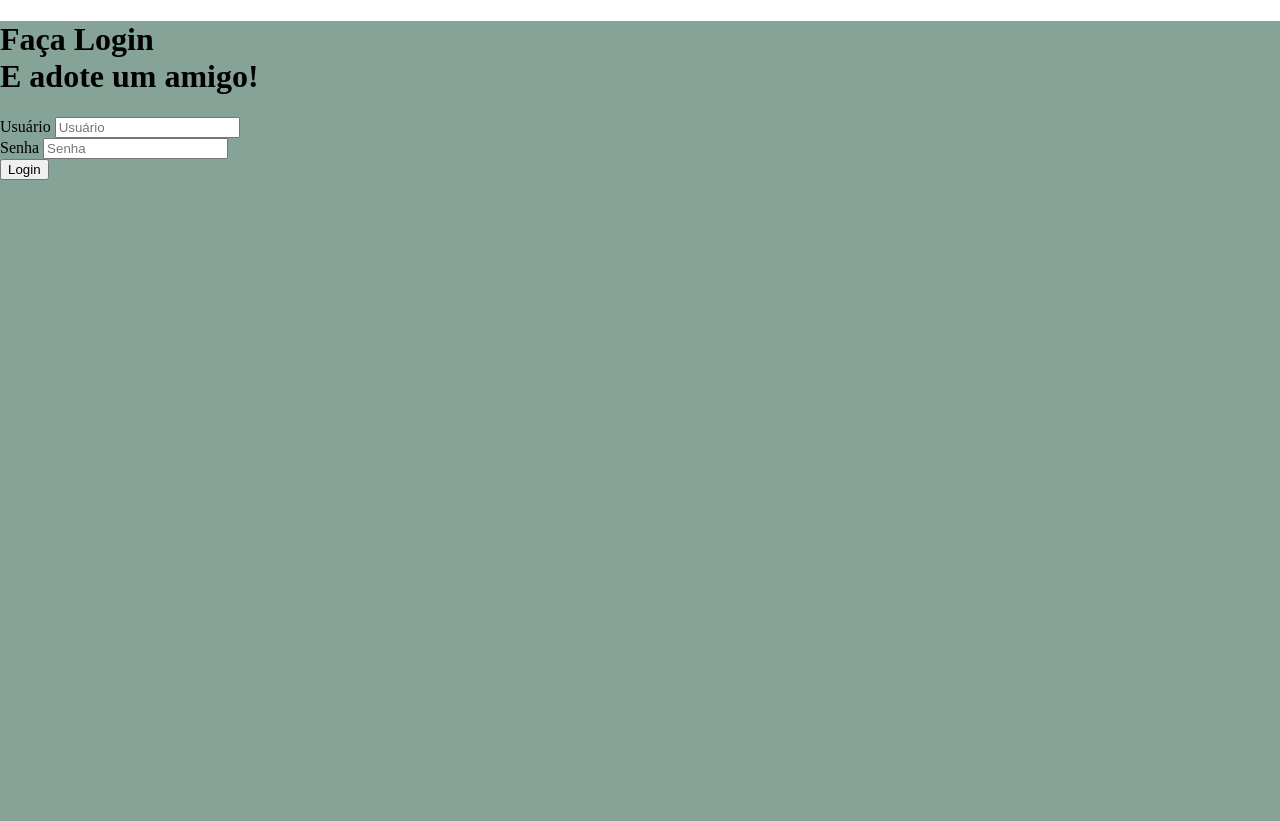
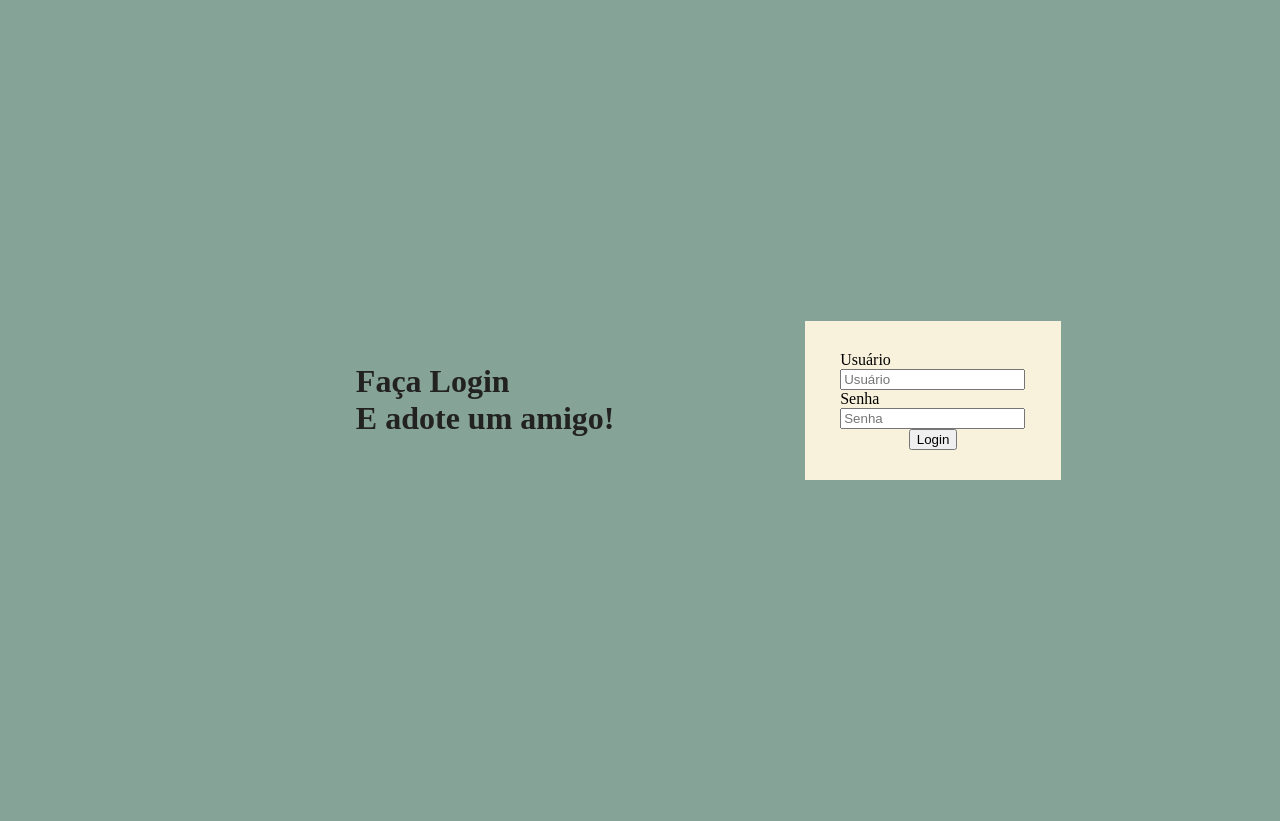
Before and after one commit to RosyAndrade/login, a PHP site: page / in a window 1280 px wide. After the commit the page ends 480 px from the top, so only its background shows below. Run offline with PHP 8.4, Linux system fonts and the light colour scheme.

Commit message:
starting

```diff
--- a/styte.css
+++ b/styte.css
@@ -6,4 +6,38 @@ body{
     width: 100vw;
     height: 100vh;
     background-color: #86a397;
+    display: flex;
+    justify-content: center;
+    align-items: center;
 }
+
+.left-login{
+    width: 50vw;
+    height: 100vh;
+    display:flex;
+    justify-content: center;
+    align-items: center;
+    flex-direction: column;
+}
+
+.left-login > h1 {
+    color: #222;
+}
+
+.rigth-login{
+    width: 50vw;
+    height: 100vh;
+    display:flex;
+    justify-content: center;
+    align-items: center;
+}
+
+.card-login{
+    width: 60%;
+    display: flex;
+    justify-content: center;
+    align-items: center;
+    flex-direction: column;
+    padding: 30px 35px;
+    background-color: #f8f2dc;
+}
```
